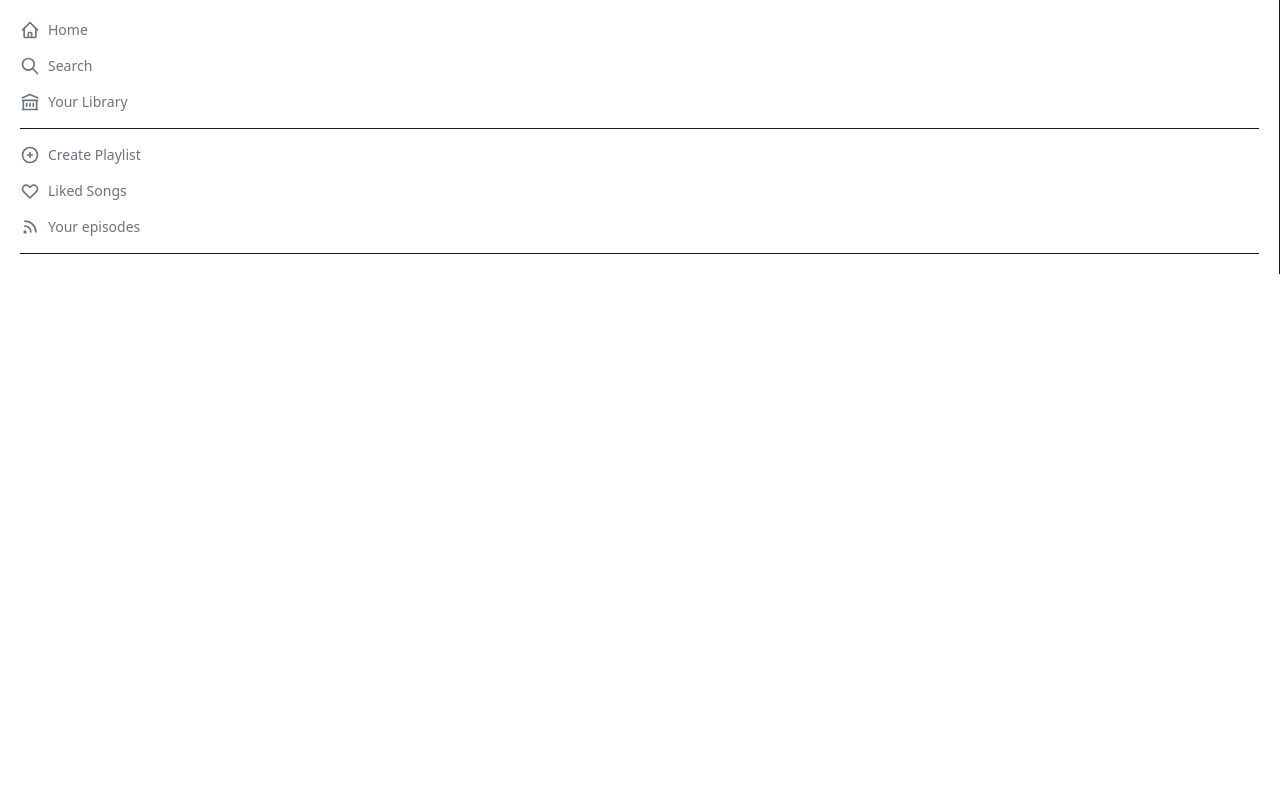
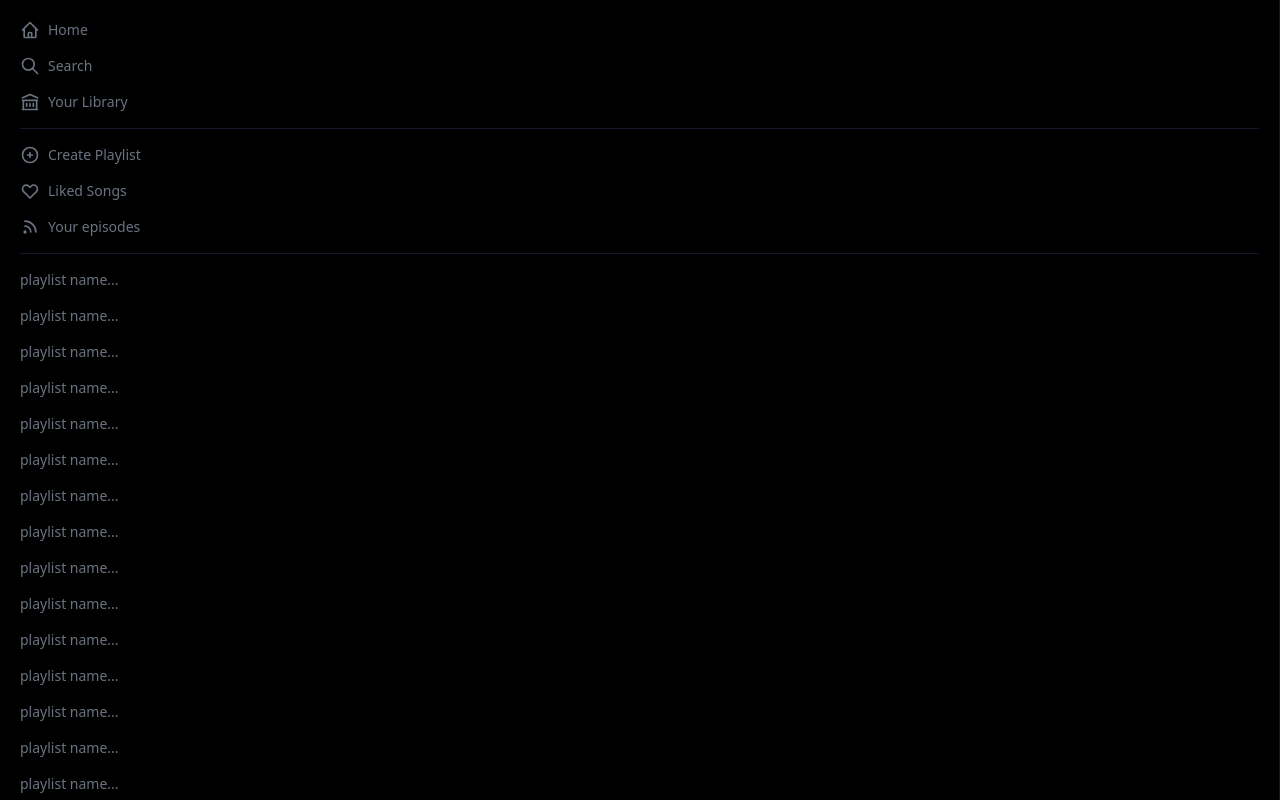
Before and after one commit to ArnaVala/react-spotify-api, a Next.js app: page / in a window 1280 px wide. Built offline with nearby package versions, Linux system fonts and the light colour scheme.

Commit message:
login page

```diff
--- a/components/Sidebar.js
+++ b/components/Sidebar.js
@@ -39,7 +39,23 @@
         </button>
         <hr className="border-t-[0.1px] border-gray-900"></hr>
 
-        {/*Playlist*/}
+        {/*Playlists placeholder for now... */}
+        <p className="cursor-pointer hover:text-white">playlist name...</p>
+        <p className="cursor-pointer hover:text-white">playlist name...</p>
+        <p className="cursor-pointer hover:text-white">playlist name...</p>
+        <p className="cursor-pointer hover:text-white">playlist name...</p>
+        <p className="cursor-pointer hover:text-white">playlist name...</p>
+        <p className="cursor-pointer hover:text-white">playlist name...</p>
+        <p className="cursor-pointer hover:text-white">playlist name...</p>
+        <p className="cursor-pointer hover:text-white">playlist name...</p>
+        <p className="cursor-pointer hover:text-white">playlist name...</p>
+        <p className="cursor-pointer hover:text-white">playlist name...</p>
+        <p className="cursor-pointer hover:text-white">playlist name...</p>
+        <p className="cursor-pointer hover:text-white">playlist name...</p>
+        <p className="cursor-pointer hover:text-white">playlist name...</p>
+        <p className="cursor-pointer hover:text-white">playlist name...</p>
+        <p className="cursor-pointer hover:text-white">playlist name...</p>
+        <p className="cursor-pointer hover:text-white">playlist name...</p>
       </div>
     </div>
   )
--- a/pages/index.js
+++ b/pages/index.js
@@ -3,7 +3,7 @@
 
 export default function Home() {
   return (
-    <div className="">
+    <div className="bg-black h-screen overflow-hidden">
       <main>
         <Sidebar />
         {/**Center content*/}
--- /dev/null
+++ b/pages/login.js
@@ -0,0 +1,9 @@
+function Login() {
+  return (
+    <div>
+      <h1>This is a login page</h1>
+    </div>
+  )
+}
+
+export default Login
```
Also changed, not shown: 1 other file (tests, documents, lock files or other folders).
